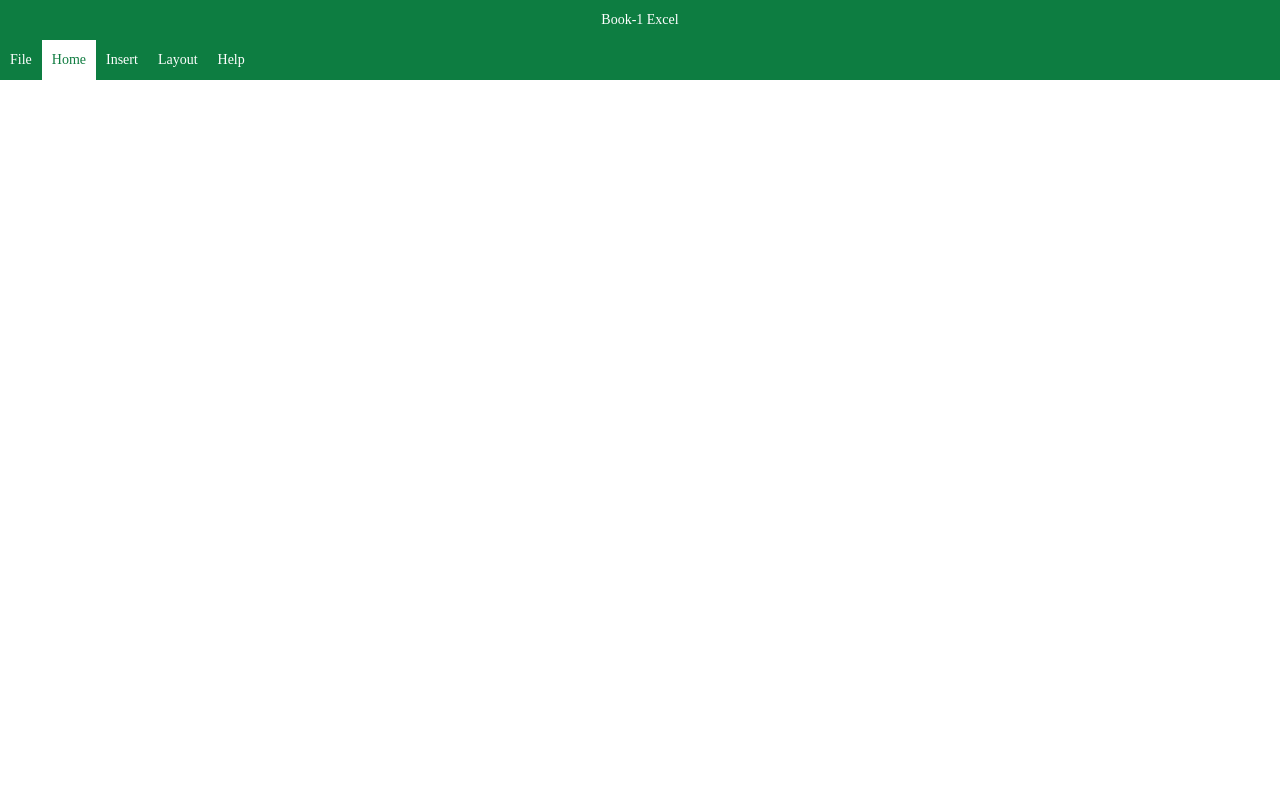
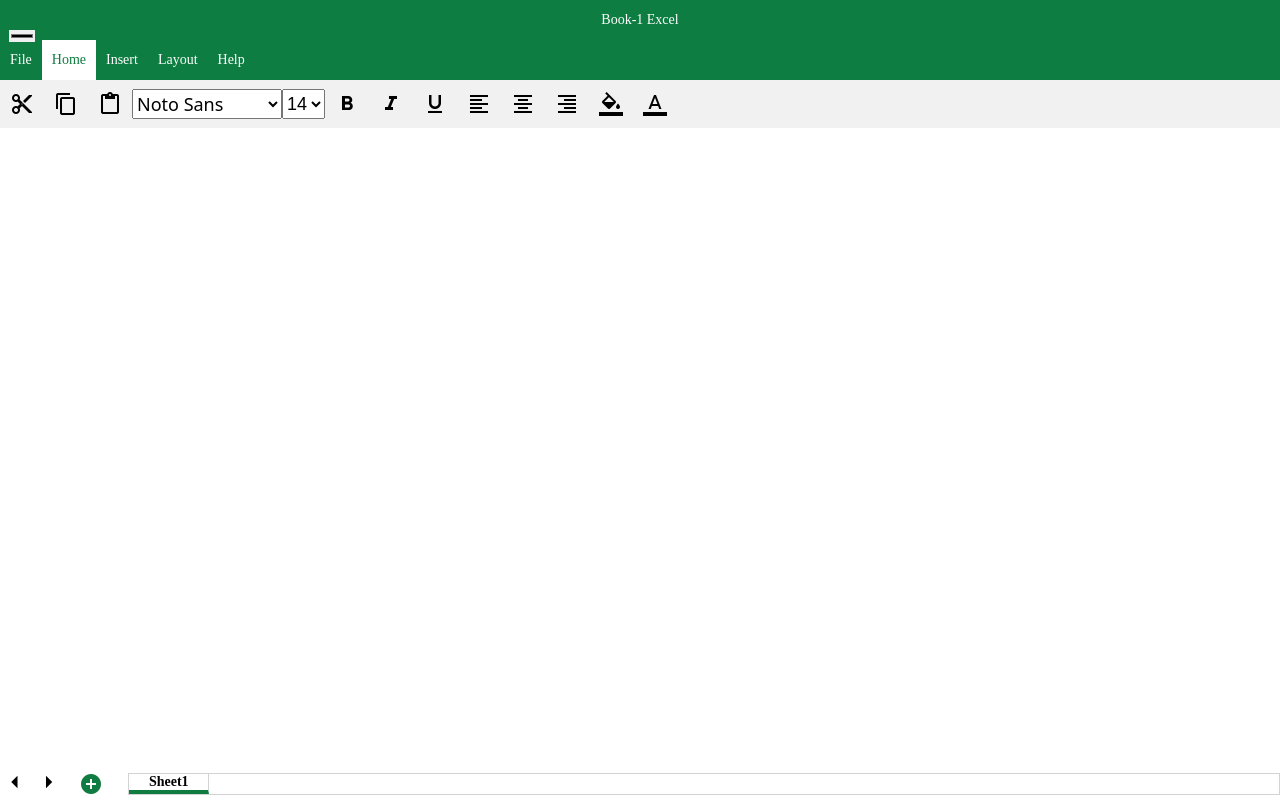
Before and after one commit to jaijoshi2712/Excel, a plain HTML site: page index.html in a window 1280 px wide. Drawn offline with nearby package versions, Linux system fonts and the light colour scheme.

Commit message:
UI Changes made

```diff
--- a/index.html
+++ b/index.html
@@ -5,7 +5,7 @@
     <meta charset="UTF-8">
     <meta http-equiv="X-UA-Compatible" content="IE=edge">
     <meta name="viewport" content="width=device-width, initial-scale=1.0">
-
+    <link href="https://fonts.googleapis.com/icon?family=Material+Icons" rel="stylesheet">
     <link href="styles.css" rel = "stylesheet"/>
 
     <title>Excel Clone</title>
@@ -32,7 +32,65 @@
 
 
 
-        <div class="menu-icon-bar"> </div>
+        <div class="menu-icon-bar">
+
+
+
+
+            <div class="material-icons menu-icon icon-cut">content_cut</div>
+            <div class="material-icons menu-icon icon-copy">content_copy</div>
+            <div class="material-icons menu-icon icon-paste">content_paste</div>
+
+
+            <select class="selector font-family-selector">
+                <option style="font-family: Noto Sans;" value="Noto Sans" selected>Noto Sans</option>
+                <option style="font-family:Arial" value="Arial">Arial</option>
+                <option style="font-family:Calibri" value="Calibri">Calibri</option>
+                <option style="font-family:Comic Sans MS" value="Comic Sans MS">Comic Sans MS</option>
+                <option style="font-family:Courier New" value="Courier New">Courier New</option>
+                <option style="font-family:Impact" value="Impact">Impact</option>
+                <option style="font-family:Georgia" value="Georgia">Georgia</option>
+                <option style="font-family:Garamond" value="Garamond">Garamond</option>
+                <option style="font-family:Lato" value="Lato">Lato</option>
+                <option style="font-family:Open Sans" value="Open Sans">Open Sans</option>
+                <option style="font-family:Palatino" value="Palatino">Palatino</option>
+                <option style="font-family:Verdana" value="Verdana">Verdana</option>
+            </select>
+            <select class="selector font-size-selector">
+                <option value="10px">10</option>
+                <option value="12px">12</option>
+                <option value="14px" selected>14</option>
+                <option value="16px">16</option>
+                <option value="18px">18</option>
+                <option value="20px">20</option>
+                <option value="22px">22</option>
+                <option value="24px">24</option>
+                <option value="26px">26</option>
+                <option value="30px">30</option>
+                <option value="32px">32</option>
+            </select>
+
+            <div class="material-icons menu-icon icon-bold style-icon">format_bold</div>
+            <div class="material-icons menu-icon icon-italic style-icon">format_italic</div>
+            <div class="material-icons menu-icon icon-underline style-icon">format_underline</div>
+            <div class="material-icons menu-icon icon-align-left selected align-icon">format_align_left</div>
+            <div class="material-icons menu-icon icon-align-center align-icon">format_align_center</div>
+            <div class="material-icons menu-icon icon-align-right align-icon">format_align_right</div>
+            <div class="menu-icon icon-color-fill">
+                <input class="color-picker background-color-picker" type="color" value="#ffffff" />
+                <div class="material-icons color-fill-icon">format_color_fill</div>
+            </div>
+            <div class="menu-icon icon-color-text">
+                <input class="color-picker text-color-picker" type="color" />
+                <div class="material-icons color-fill-text">format_color_text</div>
+            </div>
+
+
+
+
+        </div>
+
+
 
         <div class="formula-bar"> </div>
 
@@ -51,12 +109,34 @@
 
         </div>
 
-        <div class="sheet-bar"> </div>
+
+
+
+
+
+
+            <div class="sheet-bar">
+                <div class="scroller">
+                    <div class="material-icons icon-left-scroll">arrow_left</div>
+                    <div class="material-icons icon-right-scroll">arrow_right</div>
+                </div>
+                <div class="material-icons icon-add">add_circle</div>
+                <div class="sheet-tab-container">
+                    <div class="sheet-tab selected">Sheet1</div>
+                </div>
+            </div>
+
+
+
+
 
 
 
     </div>
 
+    <script src="https://ajax.googleapis.com/ajax/libs/jquery/3.5.1/jquery.min.js"></script>
+        <script src="script.js"></script>
+
 </body>
 
 </html>
--- a/styles.css
+++ b/styles.css
@@ -76,12 +76,39 @@ body{
 
 
 
-.menu-icon-bar{
+.menu-icon-bar {
+    height: 6vh;
+    background-color: rgb(241, 241, 241);
+    display: flex;
+    align-items: center;
+}
 
-    height : 6vh;
+.menu-icon {
+    padding-left: 10px;
+    padding-right: 10px;
+    height: 100%;
+    display: flex;
+    align-items: center;
+ }
+
+ .menu-icon:hover {
+     background-color: lightgray;
+     cursor: pointer;
+ }
+
+ .font-family-selector {
+    width: 150px;
+    font-family: 'Noto Sans';
+}
 
 
+ .selector {
+    height: 30px;
+    font-size: 18px;
+}
 
+.selector option {
+    font-size: 18px;
 }
 
 
@@ -110,4 +137,84 @@ body{
 
 
 
+
+
+
 }
+
+
+
+
+
+.color-picker {
+    position: absolute;
+    width: 26px;
+    height: 12px;
+    border: none;
+    padding: 0;
+    top: 30px;
+    left: 9px;
+    cursor: pointer;
+}
+
+
+
+.sheet-bar {
+    height: 4vh;
+    display: flex;
+    align-items: center;
+}
+.scroller {
+    width: 70px;
+}
+.icon-left-scroll, .icon-right-scroll {
+    font-size: 30px;
+}
+
+.icon-left-scroll:hover, .icon-right-scroll:hover {
+    background-color: lightgray;
+    cursor: pointer;
+}
+
+.icon-add {
+    color: #107c41;
+    margin-left: 10px;
+    margin-right: 10px;
+    width: 40px;
+}
+
+.icon-add:hover {
+    cursor: pointer;
+    transform: scale(1.2);
+}
+
+
+.sheet-tab-container {
+    border: 1px solid lightgray;
+    width: calc(100vw - 110px);
+    display: flex;
+}
+.sheet-tab {
+    padding-left: 10px;
+    padding-right: 10px;
+    display: flex;
+    width: 80px;
+    align-items: center;
+    justify-content: center;
+    font-weight: 600;
+    border-right: 1px solid lightgray;
+}
+
+.sheet-tab.selected {
+    border-bottom: 4px solid#107c41;
+}
+
+.sheet-tab:hover {
+    cursor: pointer;
+    background-color: lightgray;
+}
+
+.sheet-tab.selected:hover {
+    cursor: default;
+    background-color: #fff;
+}
```
